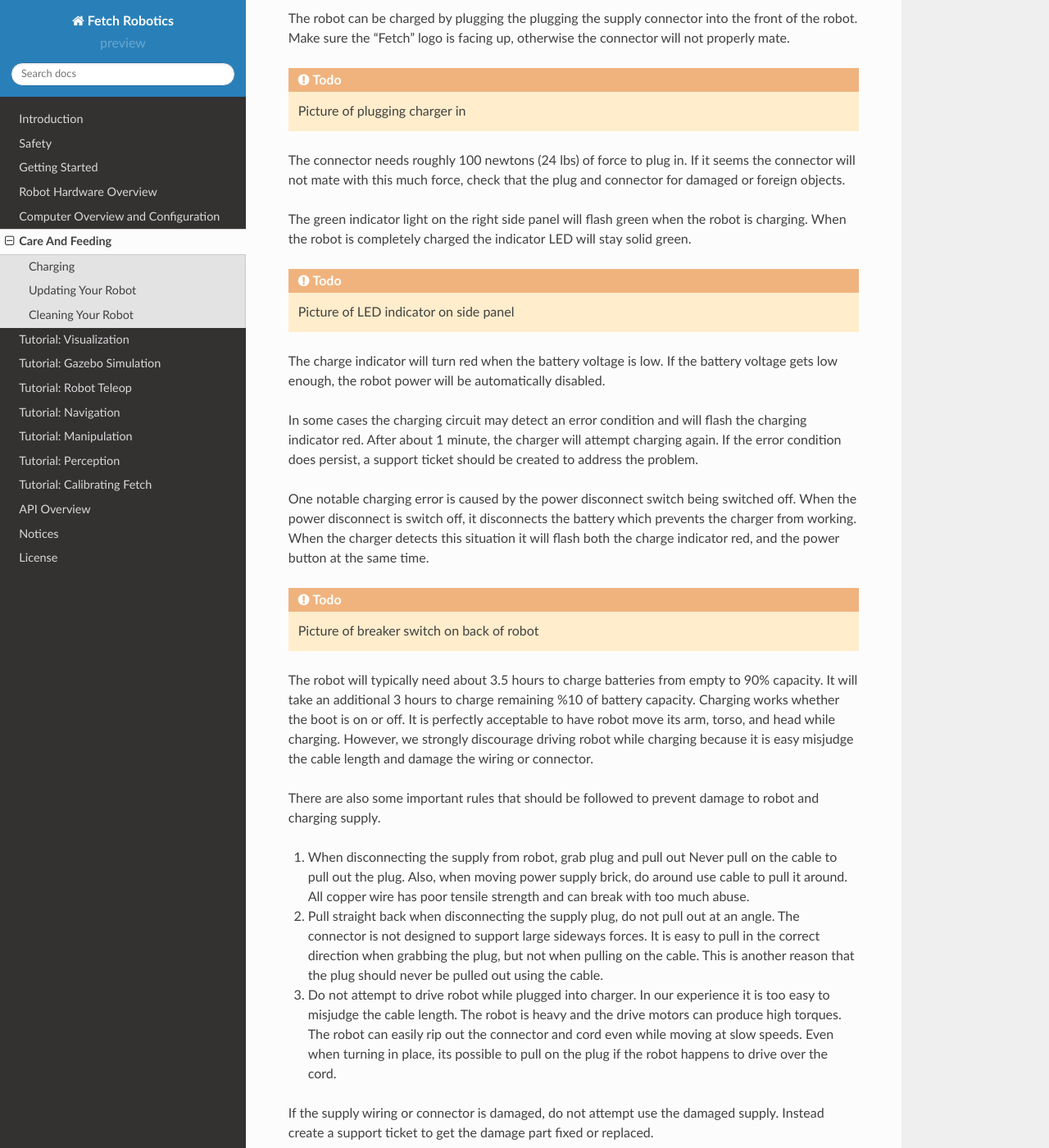
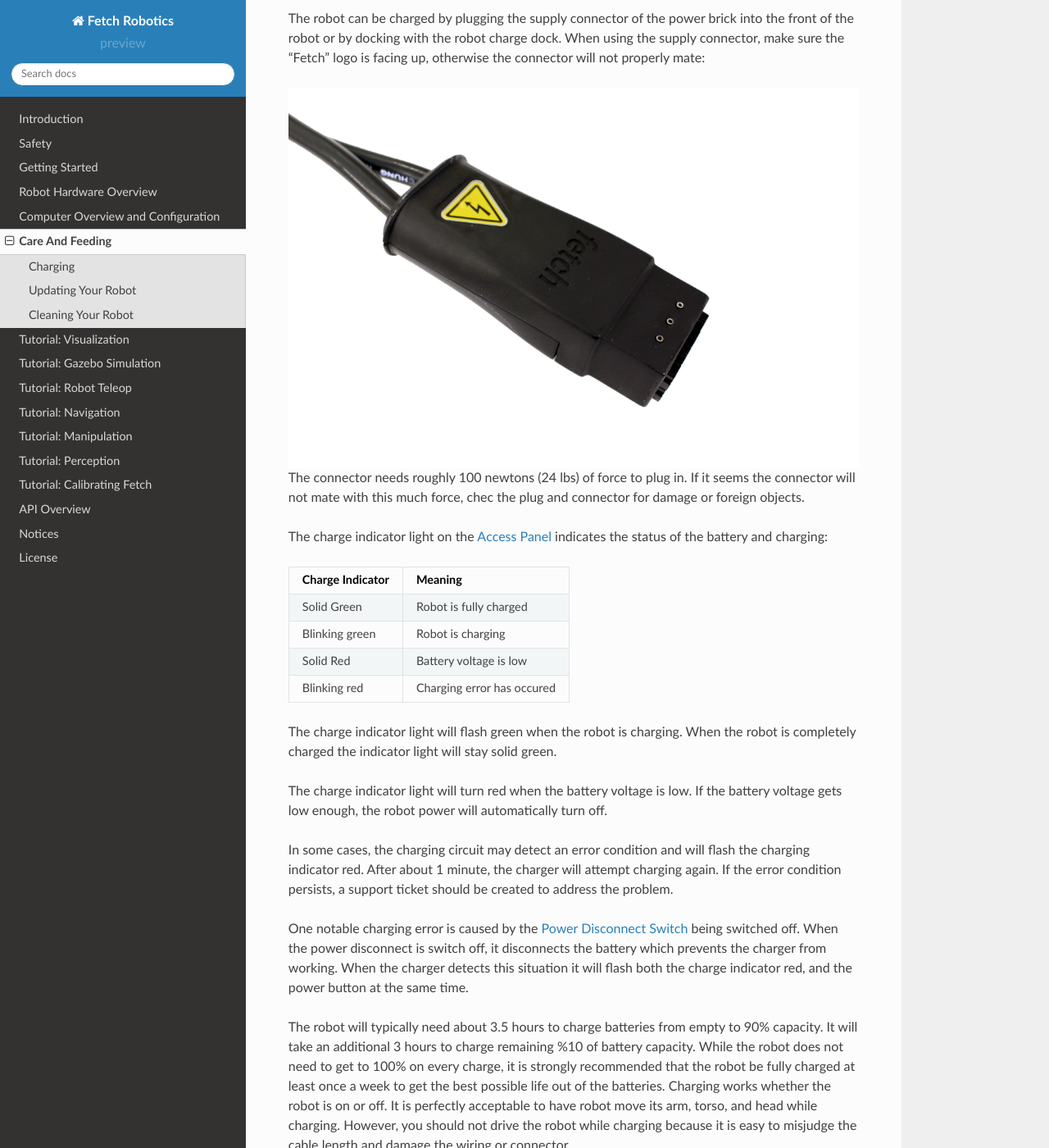
Before and after one commit to fetchrobotics/docs, a Sphinx documentation site: the page built from source/care_and_feeding.rst, in a window 1280 px wide and 1400 px high, scrolled down 205 px. Shown: the whole window at 82% size. Built offline with Sphinx 7.4.7 and the Read the Docs theme 2.0.0, drawn with Linux system fonts in a browser that asks for light colours.

Commit message:
updates for charging/power disconnect

```diff
--- a/source/care_and_feeding.rst
+++ b/source/care_and_feeding.rst
@@ -6,41 +6,59 @@
 Charging
 --------
 
-The robot can be charged by plugging the plugging the supply connector into
-the front of the robot.  Make sure the "Fetch" logo is facing up, otherwise
-the connector will not properly mate.
+The robot can be charged by plugging the supply connector of the power
+brick into the front of the robot or by docking with the robot charge
+dock. When using the supply connector, make sure the "Fetch" logo is
+facing up, otherwise the connector will not properly mate:
 
-.. TODO:: Picture of plugging charger in
+.. figure:: _static/charge_plug.png
+   :width: 100%
+   :align: center
+   :figclass: align-centered
 
 The connector needs roughly 100 newtons (24 lbs) of force to plug in.
-If it seems the connector will not mate with this much force, check that
-the plug and connector for damaged or foreign objects.
+If it seems the connector will not mate with this much force, chec
+the plug and connector for damage or foreign objects.
 
-The green indicator light on the right side panel will flash green when the robot is charging.
-When the robot is completely charged the indicator LED will stay solid green.
+The charge indicator light on the :ref:`access_panel` indicates
+the status of the battery and charging:
 
-.. TODO:: Picture of LED indicator on side panel
+================= =================
+Charge Indicator  Meaning
+================= =================
+Solid Green       Robot is fully charged
+Blinking green    Robot is charging
+Solid Red         Battery voltage is low
+Blinking red      Charging error has occured
+================= =================
 
-The charge indicator will turn red when the battery voltage is low.
-If the battery voltage gets low enough, the robot power will be automatically disabled.
+The charge indicator light will flash green when the robot is charging.
+When the robot is completely charged the indicator light will stay
+solid green.
 
-In some cases the charging circuit may detect an error condition and will flash
-the charging indicator red.  After about 1 minute, the charger will attempt charging again.
-If the error condition does persist, a support ticket should be created to address the problem.
+The charge indicator light will turn red when the battery voltage is low.
+If the battery voltage gets low enough, the robot power will automatically
+turn off.
 
-One notable charging error is caused by the power disconnect switch being switched off.
+In some cases, the charging circuit may detect an error condition
+and will flash the charging indicator red. After about 1 minute, the
+charger will attempt charging again. If the error condition persists,
+a support ticket should be created to address the problem.
+
+One notable charging error is caused by the :ref:`power_disconnect` being switched off.
 When the power disconnect is switch off, it disconnects the battery which prevents the
 charger from working.  When the charger detects this situation it will flash both the
 charge indicator red, and the power button at the same time.
 
-.. TODO:: Picture of breaker switch on back of robot
-
 The robot will typically need about 3.5 hours to charge batteries from empty to
-90% capacity.  It will take an additional 3 hours to charge remaining %10 of battery capacity.
-Charging works whether the boot is on or off.
-It is perfectly acceptable to have robot move its arm, torso, and head while charging.
-However, we strongly discourage driving robot while charging because it is easy
-misjudge the cable length and damage the wiring or connector.
+90% capacity.  It will take an additional 3 hours to charge remaining %10 of
+battery capacity. While the robot does not need to get to 100% on every charge,
+it is strongly recommended that the robot be fully charged at least once a week
+to get the best possible life out of the batteries. Charging works whether
+the robot is on or off. It is perfectly acceptable to have robot move its arm,
+torso, and head while charging. However, you should not drive the
+robot while charging because it is easy to misjudge the cable length
+and damage the wiring or connector.
 
 There are also some important rules that should be followed to prevent damage to
 robot and charging supply.
--- a/source/in_the_box.rst
+++ b/source/in_the_box.rst
@@ -84,7 +84,7 @@
 Turning on Fetch & Freight
 ~~~~~~~~~~~~~~~~~~~~~~~~~~
 
-To turn on the robot, set the main power disconnect switch (the red one
+To turn on the robot, set the :ref:`power_disconnect` (the red one
 on the lower back of the robot) to the ON position and then press the
 power switch on the access panel until it lights up.
 
--- a/source/motion_control.rst
+++ b/source/motion_control.rst
@@ -6,7 +6,7 @@
 MCBs, while the robot computer streams commands to the MCBs.
 
 .. figure:: _static/motion_control_overview.png
-   :width: 100%
+   :width: 80%
    :align: center
    :figclass: align-centered
 
```
Also changed, not shown: source/electrical.rst (+15 -1 lines).
